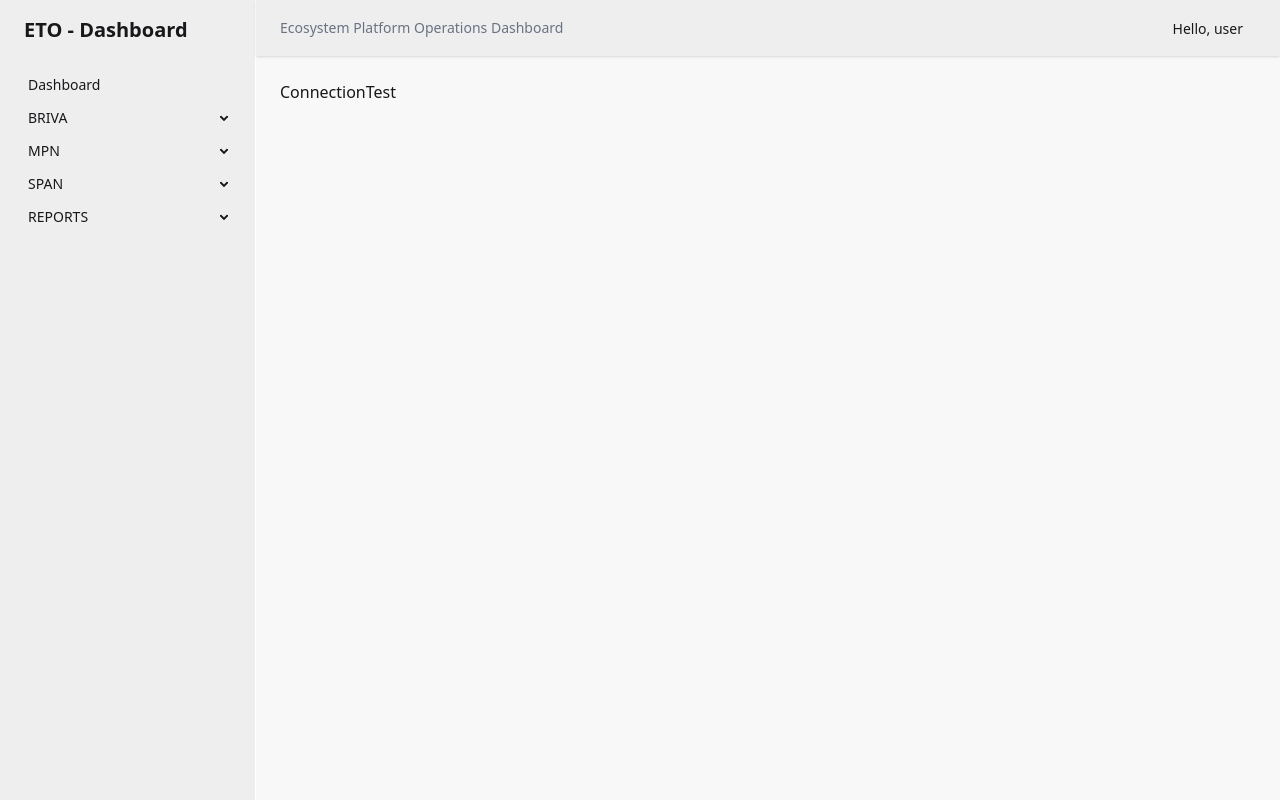
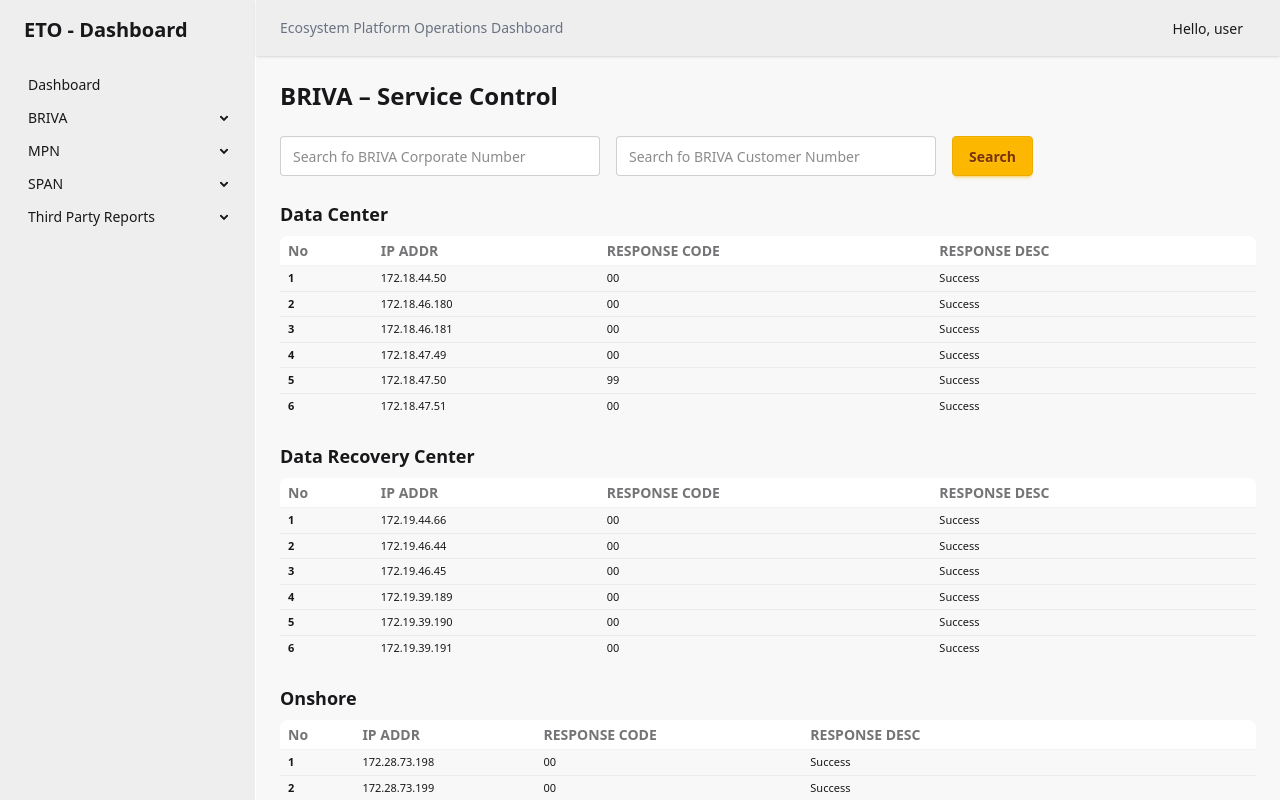
Before and after one commit to rassyaabiwafaaa/portal-eto-fe, a Next.js app: page /dashboard/apps/briva/connection-test in a window 1280 px wide. Built offline with nearby package versions, Linux system fonts and the light colour scheme.

Commit message:
add briva test connection feature

```diff
--- a/app/constant/dummyData.ts
+++ b/app/constant/dummyData.ts
@@ -347,3 +347,100 @@ export const spanInqVaDummyData =[
                 "IsValidBrivaNo": true
             }
 ]
+
+// Briva Test Connection
+export const dummyTesConnectionBriva = {
+  "code": 200,
+  "message": "Success inquiry briva-api",
+  "data": [
+    {
+      "ip_addr": "172.18.44.50",
+      "response_code": "00",
+      "response_desc": "Success"
+    },
+    {
+      "ip_addr": "172.18.46.180",
+      "response_code": "00",
+      "response_desc": "Success"
+    },
+    {
+      "ip_addr": "172.18.46.181",
+      "response_code": "00",
+      "response_desc": "Success"
+    },
+    {
+      "ip_addr": "172.18.47.49",
+      "response_code": "00",
+      "response_desc": "Success"
+    },
+    {
+      "ip_addr": "172.18.47.50",
+      "response_code": "99",
+      "response_desc": "Success"
+    },
+    {
+      "ip_addr": "172.18.47.51",
+      "response_code": "00",
+      "response_desc": "Success"
+    },
+    {
+      "ip_addr": "172.19.44.66",
+      "response_code": "00",
+      "response_desc": "Success"
+    },
+    {
+      "ip_addr": "172.19.46.44",
+      "response_code": "00",
+      "response_desc": "Success"
+    },
+    {
+      "ip_addr": "172.19.46.45",
+      "response_code": "00",
+      "response_desc": "Success"
+    },
+    {
+      "ip_addr": "172.19.39.189",
+      "response_code": "00",
+      "response_desc": "Success"
+    },
+    {
+      "ip_addr": "172.19.39.190",
+      "response_code": "00",
+      "response_desc": "Success"
+    },
+    {
+      "ip_addr": "172.19.39.191",
+      "response_code": "00",
+      "response_desc": "Success"
+    },
+    {
+      "ip_addr": "172.28.73.198",
+      "response_code": "00",
+      "response_desc": "Success"
+    },
+    {
+      "ip_addr": "172.28.73.199",
+      "response_code": "00",
+      "response_desc": "Success"
+    },
+    {
+      "ip_addr": "172.28.73.200",
+      "response_code": "09",
+      "response_desc": "Error Koneksi Indonesia (Web Exeption)"
+    },
+    {
+      "ip_addr": "172.28.73.201",
+      "response_code": "00",
+      "response_desc": "Success"
+    },
+    {
+      "ip_addr": "172.28.73.202",
+      "response_code": "00",
+      "response_desc": "Success"
+    },
+    {
+      "ip_addr": "172.28.73.203",
+      "error": "Post \"http://172.28.73.203:8985/api/Terminal/inquiryTerminal\": context deadline exceeded (Client.Timeout exceeded while awaiting headers)"
+    }
+  ]
+}
--- a/app/constant/menu.ts
+++ b/app/constant/menu.ts
@@ -53,8 +53,8 @@ export const APP_MENUS: AppMenu[] = [
   },
   {
     type: "group",
-    key: "reports",
-    label: "REPORTS",
+    key: "third-party-reports",
+    label: "Third Party Reports",
     features: [
       { key: "reports", label: "REPORTS" },
     ],
--- a/app/dashboard/apps/components/briva/CardPatchBRIVA.tsx
+++ b/app/dashboard/apps/components/briva/CardPatchBRIVA.tsx
@@ -1,6 +1,14 @@
-import React from 'react'
+import React from "react";
 
-export default function CardPatchBRIVA({status, handleToggle, loading}: {status: "ON" | "OFF", handleToggle: () => void, loading: boolean}) {
+export default function CardPatchBRIVA({
+  status,
+  handleToggle,
+  loading,
+}: {
+  status: "ON" | "OFF";
+  handleToggle: () => void;
+  loading: boolean;
+}) {
   return (
     <div className="card bg-base-300 shadow">
       <div className="card-body">
@@ -40,5 +48,5 @@ export default function CardPatchBRIVA({status, handleToggle, loading}: {status:
         </div>
       </div>
     </div>
-  )
+  );
 }
--- a/app/dashboard/apps/components/briva/ConnectionTest.tsx
+++ b/app/dashboard/apps/components/briva/ConnectionTest.tsx
@@ -1,7 +1,41 @@
-import React from 'react'
+import React, { useMemo } from "react";
+import HeaderBrivaOnOff from "./HeaderBrivaOnOff";
+import TableTestConnection from "./TableTestConnection";
+import { handlerWSBrivaMapping } from "@/app/utils/handlerWSBrivaMapping";
+import { dummyTesConnectionBriva } from "@/app/constant/dummyData";
 
-export default function ConnectionTest() {
+const CONNECTION_CONFIG = [
+  { label: "Data Center", ipPrefix: "172.18" },
+  { label: "Data Recovery Center", ipPrefix: "172.19" },
+  { label: "Onshore", ipPrefix: "172.28" },
+];
+
+export default function ConnectionTest({ data }: { data: any }) {
+  // 1. kondisi kalo data dari props kosong, pakai dummy data
+  const sourceData = data?.data || dummyTesConnectionBriva?.data;
+
+  // 2. memoise hasil mapping biar tidak hit terus menerus setiap render
+  const mappedConnections = useMemo(() => {
+    // Jika sourceData kosong, kembalikan array kosong agar map tidak error
+    if (!sourceData) return [];
+
+    return CONNECTION_CONFIG.map((config) => ({
+      id: config.ipPrefix,
+      title: config.label,
+      data: handlerWSBrivaMapping(sourceData, config.ipPrefix),
+    }));
+  }, [sourceData]);
+
   return (
-    <div>ConnectionTest</div>
-  )
+    <div className="space-y-6">
+      <HeaderBrivaOnOff />
+
+      {mappedConnections.map((item) => (
+        <div key={item.id}>
+          <h2 className="text-lg font-bold mb-2">{item.title}</h2>
+          <TableTestConnection data={item.data} />
+        </div>
+      ))}
+    </div>
+  );
 }
--- /dev/null
+++ b/app/dashboard/apps/components/briva/HeaderBrivaOnOff.tsx
@@ -0,0 +1,25 @@
+import React from 'react'
+
+export default function HeaderBrivaOnOff() {
+  return (
+    <div className='space-y-6'>
+        <h1 className="text-2xl font-semibold">BRIVA – Service Control</h1>
+
+        <div className="flex gap-4 items-center">
+          <input
+            type="text"
+            placeholder="Search fo BRIVA Corporate Number"
+            className="input"
+          />
+
+          <input
+            type="text"
+            placeholder="Search fo BRIVA Customer Number"
+            className="input"
+          />
+
+          <button className="btn btn-warning">Search</button>
+        </div>
+      </div>
+  )
+}
--- /dev/null
+++ b/app/dashboard/apps/components/briva/TableTestConnection.tsx
@@ -0,0 +1,52 @@
+import React from 'react';
+
+// 1. Definisikan interface yang lebih jelas daripada 'any'
+interface TableData {
+  [key: string]: any;
+}
+
+export default function TableTestConnection({ data }: { data: TableData[] }) {
+  // Cek jika data kosong atau bukan array untuk mencegah crash
+  if (!data || data.length === 0) {
+    return <div className="text-center p-4">Tidak ada data koneksi.</div>;
+  }
+
+  // 2. Ambil header secara otomatis dari key object data pertama
+  const headers = Object.keys(data[0]);
+
+  return (
+    <div className="max-h-160 overflow-x-auto rounded-lg">
+      <table className="table table-xs table-pin-rows">
+        <thead>
+          <tr>
+            <th>No</th>
+            {headers.map((header) => (
+              <th key={header} className="uppercase font-bold">
+                {header.replace(/_/g, ' ')} {/* Ubah 'ip_address' jadi 'ip address' */}
+              </th>
+            ))}
+          </tr>
+        </thead>
+        <tbody>
+          {data.map((item, index) => (
+            <tr key={index} className="hover">
+              <th>{index + 1}</th>
+              {headers.map((header) => (
+                <td key={header}>
+                  {/* Logika warna jika field adalah 'status' */}
+                  {header === 'RESPONSE DESC' ? (
+                    <span className={`badge ${item[header] === 'RESPONSE DESC' ? 'badge-success' : 'badge-error'}`}>
+                      {item[header]}
+                    </span>
+                  ) : (
+                    item[header]
+                  )}
+                </td>
+              ))}
+            </tr>
+          ))}
+        </tbody>
+      </table>
+    </div>
+  );
+}
--- /dev/null
+++ b/app/utils/handlerWSBrivaMapping.ts
@@ -0,0 +1,6 @@
+export const handlerWSBrivaMapping = (data:any, searchString:string) => {
+    return data.filter((item: any) => {
+        let firstFiveDigits = item.ip_addr.slice(0,6);
+        return firstFiveDigits.includes(searchString);
+    });
+}
```
Lines whose indentation alone changed are shown as unchanged.
